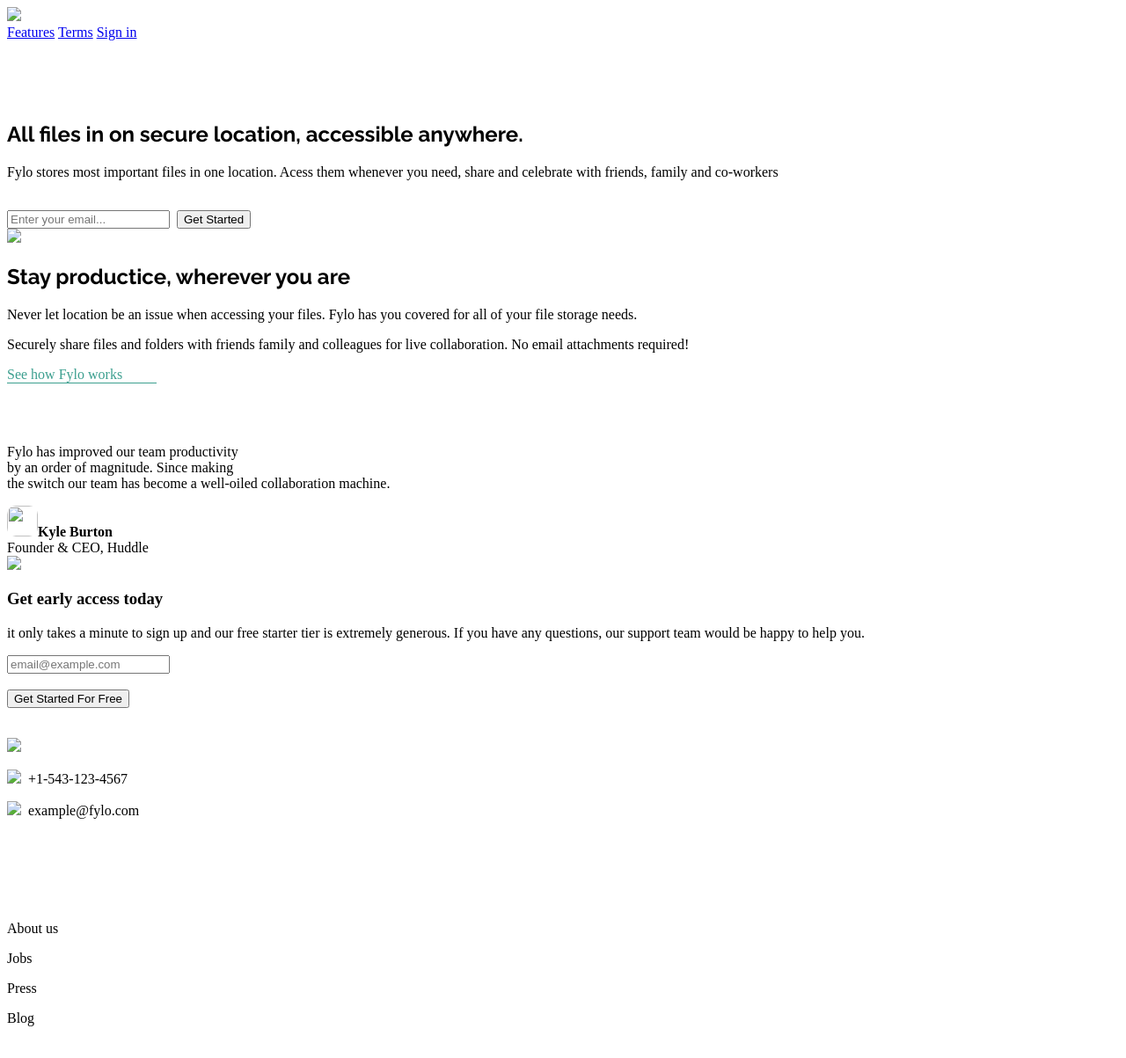
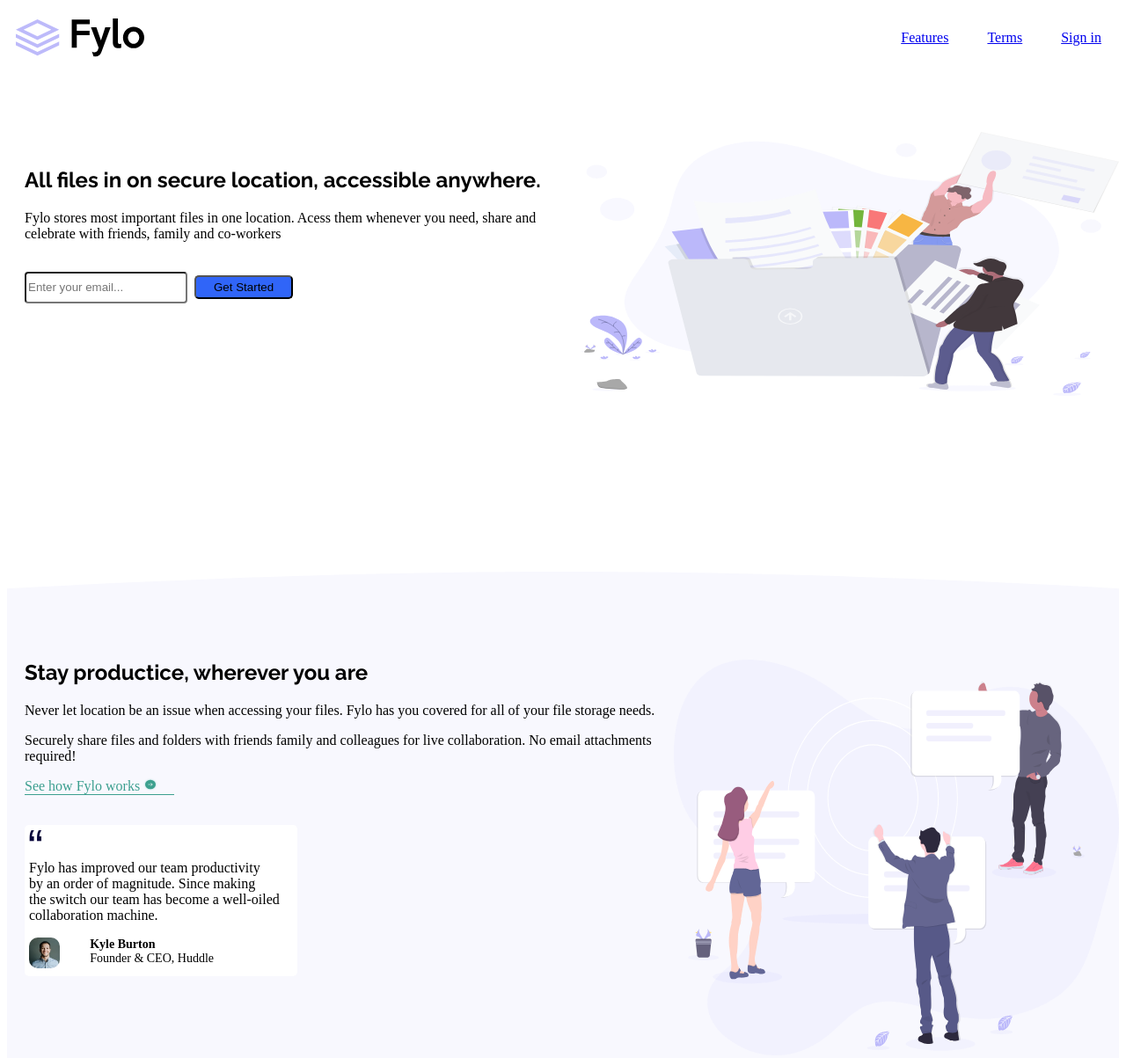
Before and after one commit to Grayhkamau/Fylo-landing-page, a plain HTML site: page Fylo landing page.html in a window 1280 px wide. Shown: the top 1203 px of the page at 88% size. Drawn offline with Linux system fonts and the light colour scheme; files whose address does not match are found by name.

Commit message:
Update Fylo landing page.html

```diff
--- a/Fylo landing page.html
+++ b/Fylo landing page.html
@@ -6,7 +6,7 @@
     <meta name="author" content="Humphrey kamau" />
     <meta name="keywords" content="html css" />
     <meta name="description" content="fylo-landing page" />
-    <link rel="stylesheet" href="/CSS files/fylo.css" />
+    <link rel="stylesheet" href="fylo.css" />
     <link
       rel="stylesheet"
       href="/css/fontawesome-free-5.14.0-web/css/all.css"
@@ -18,7 +18,7 @@
 <!-- logo and navigation part -->
     <nav>
 
-      <img src="/images/logo.svg" ; />
+      <img src="logo.svg" ; />
       <div>
         <a href="#features">Features</a>
         <a href="#terms">Terms</a>
@@ -45,7 +45,7 @@
         </form>
       </div>
 <!-- first image -->
-      <img src="/images/illustration-1.svg" />
+      <img src="illustration-1.svg" />
     </main>
 <!-- section part -->
     <section>
@@ -61,13 +61,13 @@
         </p>
         <p style="border-bottom: 1px solid hsl(170 45% 43%); width: 170px; color: hsl(170, 45%, 43%);">
           See how Fylo works
-          <img src="/images/icon-arrow.svg" style="width: 16px; height: 14px" />
+          <img src="icon-arrow.svg" style="width: 16px; height: 14px" />
         </p>
         <br />
 <!-- box content -->
         <div class="box">
           <img
-            src="/images/icon-quotes.svg"
+            src="icon-quotes.svg"
             style="height: 15px; width: 15px"
           />
           <p>
@@ -76,13 +76,13 @@
             become a well-oiled collaboration machine.
           </p>
           <img
-            src="/images/avatar-testimonial.jpg"
+            src="avatar-testimonial.jpg"
             style="height: 35px; width: 35px; border-radius: 10px"
           /><span><strong>Kyle Burton</strong><br>Founder & CEO, Huddle</span>
         </div>
       </div>
 <!-- second image -->
-      <img src="/images/illustration-2.svg" />
+      <img src="illustration-2.svg" />
     </section>
 <!-- aside part -->
     <aside>
@@ -104,9 +104,9 @@
 <!-- footer part -->
     <footer>
       <div style="padding-top: 18px;">
-        <p><img src="/images/logo.svg" /></p>
-        <p><img src="/images/icon-phone.svg" />&nbsp +1-543-123-4567</p>
-        <p><img src="/images/icon-email.svg" />&nbsp example@fylo.com</p>
+        <p><img src="logo.svg" /></p>
+        <p><img src="icon-phone.svg" />&nbsp +1-543-123-4567</p>
+        <p><img src="icon-email.svg" />&nbsp example@fylo.com</p>
       </div>
       <div style="padding-top: 84px;">
         <p>About us</p>
```
